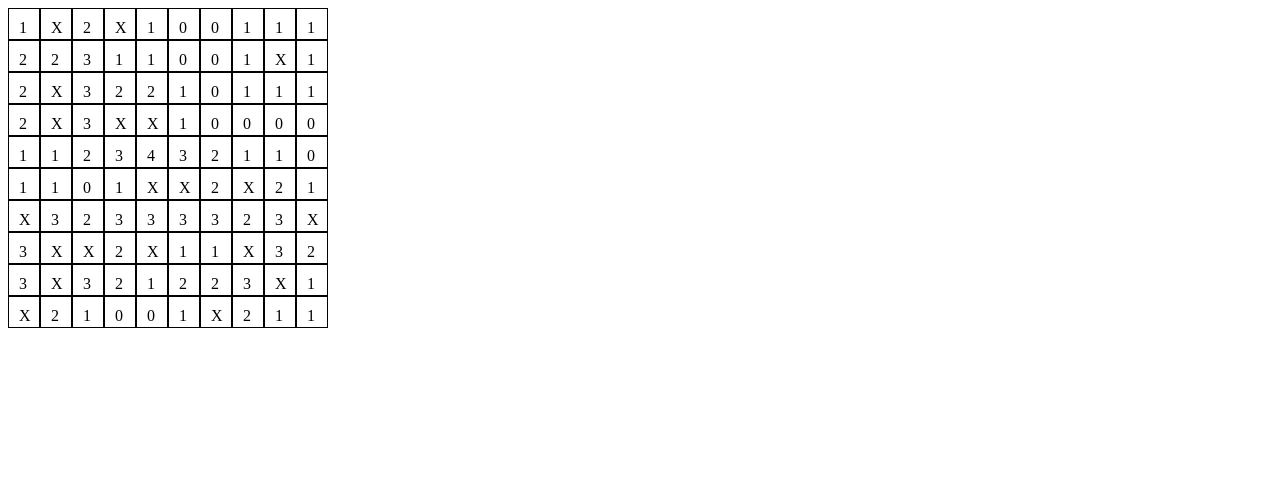
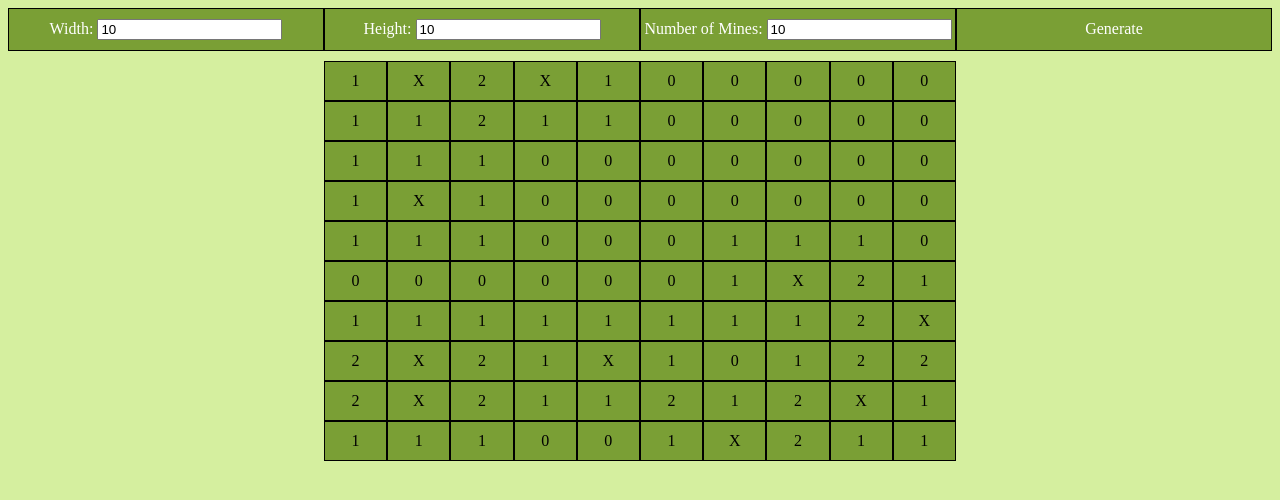
Before and after one commit to EricNewcombe/Side-Projects, a plain HTML site: page index.html in a window 1280 px wide. Drawn offline with Linux system fonts and the light colour scheme.

Commit message:
added dynamic sizing of the play field and ability to generate different sizes of problem with higher or lower difficulty

```diff
--- a/index.html
+++ b/index.html
@@ -5,9 +5,21 @@
 	<link rel="stylesheet" type="text/css" href="styles.css">
 </head>
 <body>
-	<div id="playArea">
-
+	<div class="buttonBar">
+		<div class="buttonContainer">
+			<span>Width: </span><input type="number" id="widthText" value=10></input>
+		</div>
+		<div class="buttonContainer">
+			<span>Height: </span><input type="number" id="heightText" value=10></input>
+		</div>
+		<div class="buttonContainer">
+			<span>Number of Mines: </span><input type="number" id="minesText" value=10></input>
+		</div>
+		<div class="buttonContainer" onclick="generateMap()">
+			Generate
+		</div>
 	</div>
+	<div id="playArea"></div>
 	<script type="text/javascript" src="main.js"></script>
 </body>
 </html>
--- a/main.js
+++ b/main.js
@@ -1,25 +1,21 @@
 
-function generateGameBoard (width, height) {
+function generateGameBoard (width, height, numMines) {
 	// Creates a game object with attributes clickable, width, height and a map representing all points
 	var map = new Array(height);
 
-	for(var i = 0; i < width; i++){
+	for ( var i = 0; i < width; i++ ) { // Generate the map
 		map[i] = new Array(height);
 		for(var j = 0; j < height; j++){
-			map[i][j] = {
-						value: 0,
-						visible: false
-					};
+			map[i][j] = { value: 0, visible: false };
 		}
 	}
 
-	return {clickable: true, width: width, height: height, map: map};
+	return {clickable: true, width: width, height: height, map: map, numVisible: 0, numMines: numMines};
 
 }
 
 function generateMines(board, numMines){
 	//Generates n mine locations on the gameboard provided and updates the cells touching the mine
-
 	var mineLocations = [];
 
 	for (var i = 0; i < numMines; i++) {
@@ -55,7 +51,7 @@ function appendGameBoardToScreen(gameBoard){
 			var cell = createDiv('cell', gameBoard.map[x][y].value, function(){cellClicked(gameBoard, this.x, this.y)});
 			cell.x = x; // Assigns the location of the cell in the grid to the cell to be accessed by other parts of the program
 			cell.y = y;
-			cell.id = ''+x+y;
+			cell.id = 'x'+x+'y'+y;
 			row.appendChild(cell);
 		}
 		board.appendChild(row);
@@ -66,7 +62,7 @@ function appendGameBoardToScreen(gameBoard){
 }
 
 function createDiv(className, innerHTML, functionOnClick){
-	//
+	// Creates a div element with specific characteristics
 	var element = document.createElement('div');
 	element.className = className;
 	element.addEventListener('click', functionOnClick);
@@ -95,7 +91,7 @@ function cellClicked(board, x, y){
 	//Click handler for the game
 	if (board.clickable) {
 		if (board.map[x][y].value == 'X') { //If bomb end game
-			revealCell(x,y)
+			revealCell(board, x, y);
 			board.clickable = false;
 		}
 		else if (board.map[x][y].value == 0) { //If an empty cell then clear all attached empty cells
@@ -113,18 +109,15 @@ function clearEmptyCells(board, startX, startY){
 		for(var yOffset = -1; yOffset <= 1; yOffset++){
 			var x = startX + xOffset,
 				y = startY + yOffset;
-			if( notValidPoint(board, x, y) || xOffset == yOffset || xOffset == -yOffset ){
+			if( notValidPoint(board, x, y) || xOffset == yOffset && xOffset != 0 || xOffset == -yOffset && xOffset != 0 ){
 				// Eliminates the points which can not be seen by the current location
 				// If the location of the x or y points that are being examined are out of the scope, or if that point is a mine continue through the loop
 				continue;
 			}
-			else if (board.map[x][y].value == 0 && board.map[x][y].visible == false){
-				// Checks to see if the current cell being examined is already visible or not and that it is a blank cell
+			else if ( board.map[x][y].visible == false ){
+				// Checks to see if the current cell being examined is already visible or not
 				revealCell(board, x, y);
-				clearEmptyCells(board, x, y);
-			}
-			else if(board.map[x][y].value > 0){
-				revealCell(board, x, y);
+				if ( board.map[x][y].value == 0 ) clearEmptyCells(board, x, y); // If the cell is blank then recurse
 			}
 		}
 	}
@@ -138,16 +131,24 @@ function notValidPoint (board, x, y) {
 
 function revealCell(board, x, y){
 	//Retrieves the cell which is specified by its x and y position
+	board.numVisible++;
 	board.map[x][y].visible = true;
-	var currentCell = document.getElementById(''+x+y);
-	currentCell.className = "cell searched";
+	var currentCell = document.getElementById('x'+x+'y'+y);
+	currentCell.className = "cell visibleCell";
 }
 
 function startGame(width, height, numMines){
-	var board = generateGameBoard(width, height);
-	generateMines(board,numMines);
+	var board = generateGameBoard(width, height, numMines);
+	generateMines(board, board.numMines);
 	appendGameBoardToScreen(board);
 	console.log(board);
 }
 
-startGame(10, 10, 20)
+function generateMap(){
+	console.log('asdf');
+	var width = document.getElementById('widthText').value,
+		height = document.getElementById('heightText').value,
+		mines = document.getElementById('minesText').value;
+	startGame(width,height,mines)
+}
+startGame(10, 10, 10)
--- a/styles.css
+++ b/styles.css
@@ -1,21 +1,69 @@
-.row{
-	clear: both;
+html{
+	background-color: #D5EF9F;
 }
 
-.board{
-	display: inline-block;
+#playArea{
+	width:100%;
+	height: 90%;
+	overflow: hidden;
+}
+
+.gameBoard{
+	width: 50%;
+	margin: 10px auto;
+	display: table;
+	table-layout: fixed;
+}
+
+.row{
+	width: 100%;
+	display: table-row;
 }
 
 .cell{
-	float: left;
+	display: table-cell;
 	padding: 10px;
-	width: 10px;
-	height: 10px;
 	border-width: 1px;
 	border-color: black;
 	border-style: solid;
+	text-align: center;
+	background: #7A9F35;
 }
 
-.searched{
+.visibleCell{
 	background-color: red;
 }
+
+.buttonBar{
+	width: 100%;
+	display: table;
+	list-style-type: none;
+	table-layout: fixed;
+    margin: 0;
+    padding: 0;
+    overflow: hidden;
+}
+
+.buttonContainer{
+	display: table-cell;
+	color: #FFFFFF;
+	background-color: #7A9F35;
+	padding: 10px 1px;
+	text-align: center;
+	border: 1px black solid;
+
+	-webkit-transition: font-size 0.3s ease, background-color 0.3s ease;
+    -moz-transition: font-size 0.3s ease, background-color 0.3s ease;
+    -o-transition: font-size 0.3s ease, background-color 0.3s ease;
+    -ms-transition: font-size 0.3s ease, background-color 0.3s ease;
+    transition: font-size 0.3s ease, background-color 0.3s ease;
+}
+
+.button {
+
+
+}
+
+.buttonContainer:hover {
+	background-color: #567714;
+}
```
Also changed, not shown: 1 other file.
